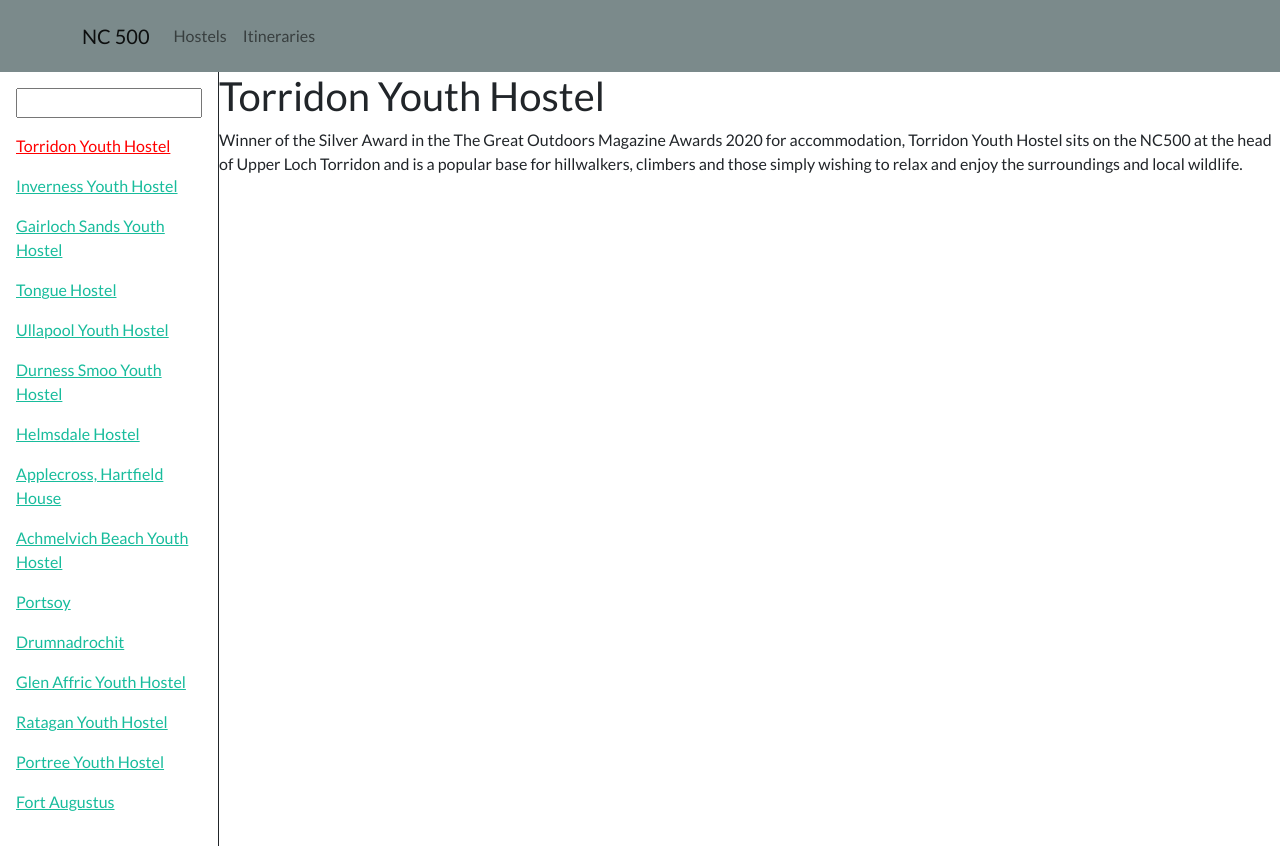
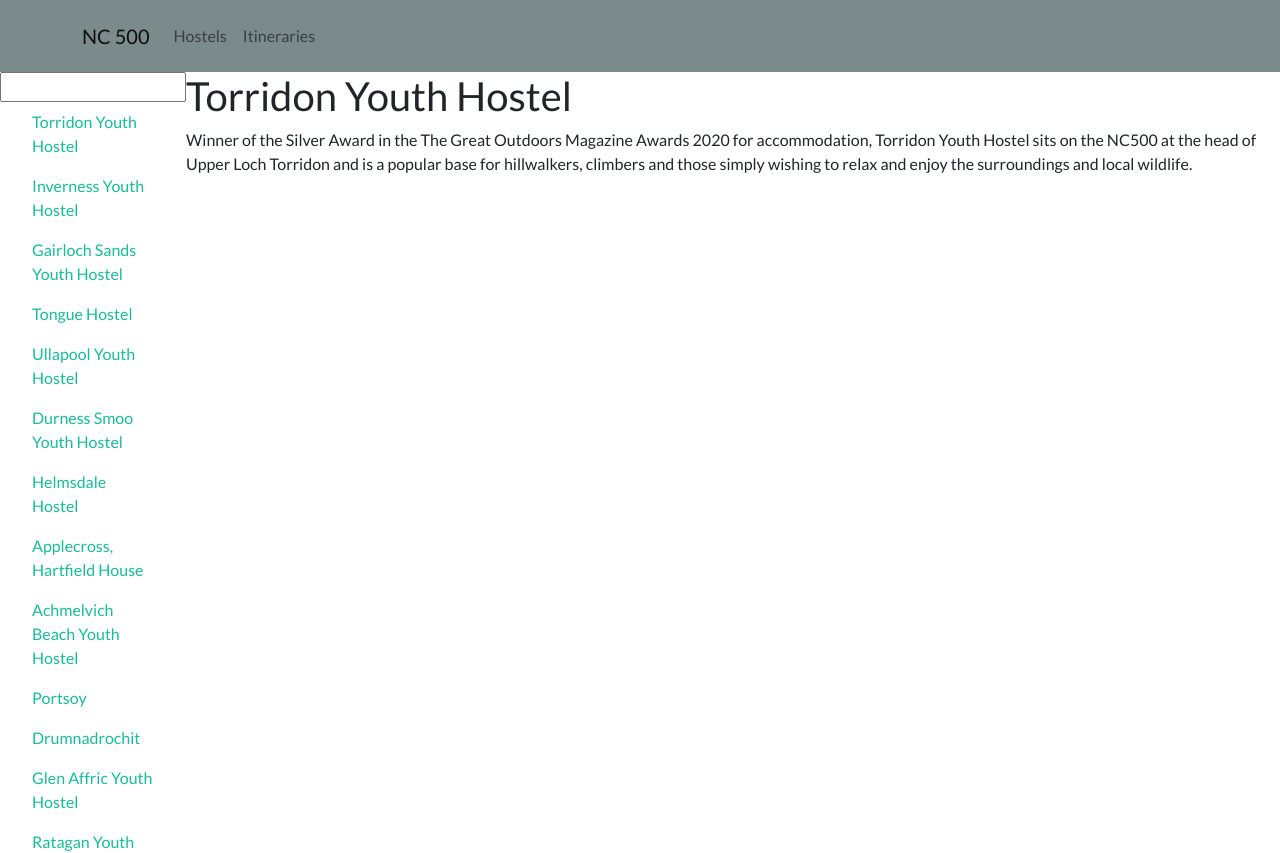
Before and after one commit to J-JohnWills/nc-500, a React (Create React App) app: page /hostels/1 in a window 1280 px wide. Shown: the top 853 px of the page. Built offline with nearby package versions, Linux system fonts and the light colour scheme.

Commit message:
Replace in-styled <nav> with bootstrap <Nav>

```diff
--- a/src/components/hostels/Hostels.jsx
+++ b/src/components/hostels/Hostels.jsx
@@ -1,5 +1,7 @@
 import { Link, Outlet, NavLink, useSearchParams } from "react-router-dom";
 import { getHostels } from "../../data";
+import { Nav } from "react-bootstrap";
+import { LinkContainer } from "react-router-bootstrap";
 
 export default function Hostels() {
   let hostels = getHostels();
@@ -7,12 +9,7 @@ export default function Hostels() {
 
   return (
     <div style={{ display: "flex" }}>
-      <nav
-        style={{
-          borderRight: "solid 1px",
-          padding: "1rem",
-        }}
-      >
+      <Nav className="flex-column">
         <input
           value={searchParams.get("filter") || ""}
           onChange={(event) => {
@@ -32,21 +29,11 @@ export default function Hostels() {
             return name.startsWith(filter.toLowerCase());
           })
           .map((hostel) => (
-            <NavLink
-              style={({ isActive }) => {
-                return {
-                  display: "block",
-                  margin: "1rem 0",
-                  color: isActive ? "red" : "",
-                };
-              }}
-              to={`/hostels/${hostel.id}`}
-              key={hostel.id}
-            >
-              {hostel.name}
-            </NavLink>
+            <LinkContainer to={`/hostels/${hostel.id}`} key={hostel.id}>
+              <Nav.Link>{hostel.name}</Nav.Link>
+            </LinkContainer>
           ))}
-      </nav>
+      </Nav>
       <Outlet />
     </div>
   );
```
